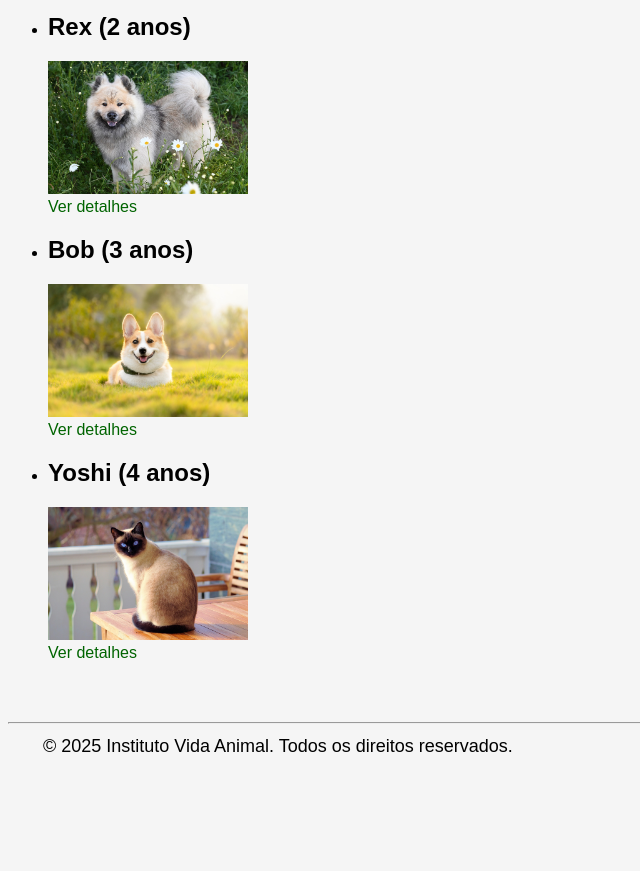
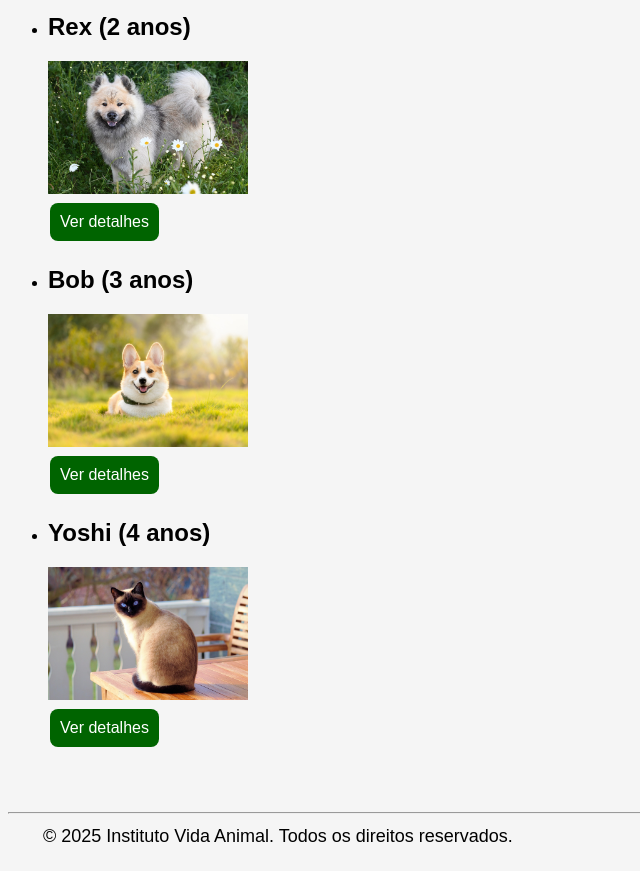
Before and after one commit to GabriSou123/pap, a Django app: page /adotar/ in a window 1280 px wide. Shown: the part 367-1238 px from the top of the page, without its empty margins (0-640 px from the left). Before the commit the page ends 1119 px from the top, so only its background shows below. Run offline with Django 5.2, Linux system fonts and the light colour scheme; data comes from the database, SQL or seed files in the repository; both versions use the stored data as it was after the commit.

Commit message:
Pequeno ajuste
Só o botão de adotar

```diff
--- a/projeto_adocao/app_adocao/templates/site/adotar.html
+++ b/projeto_adocao/app_adocao/templates/site/adotar.html
@@ -43,7 +43,9 @@
                         <img src="{{ animal.imagem.url }}" alt="Imagem de {{ animal.nome }}" width="200">
                     {% endif %}
                     <br>
-                    <a href="{% url 'animais_detalhe' animal.id %}">Ver detalhes</a>
+                    <button style="background-color: darkgreen; border: none; padding: 10px;">
+                        <a href="{% url 'animais_detalhe' animal.id %}" style="color: white; text-decoration: none;"> Ver detalhes </a>
+                    </button>
                 </li>
             {% empty %}
                 <li>Não há animais cadastrados.</li>
```
Also changed, not shown: projeto_adocao/db.sqlite3, projeto_adocao/media/imgAnimal/gato1.jpg (added).
